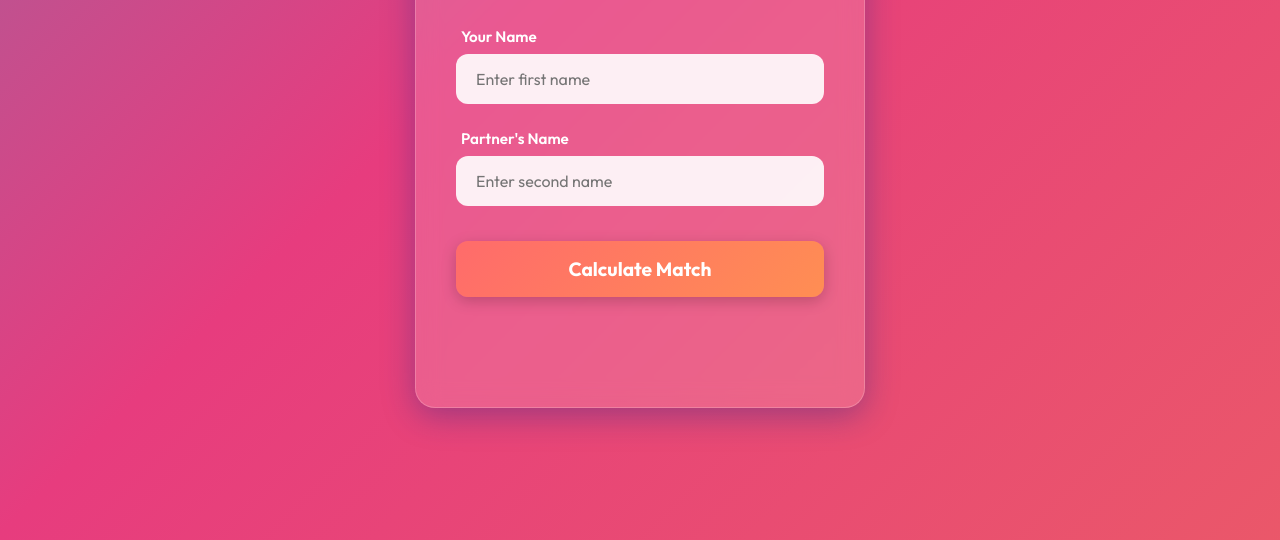
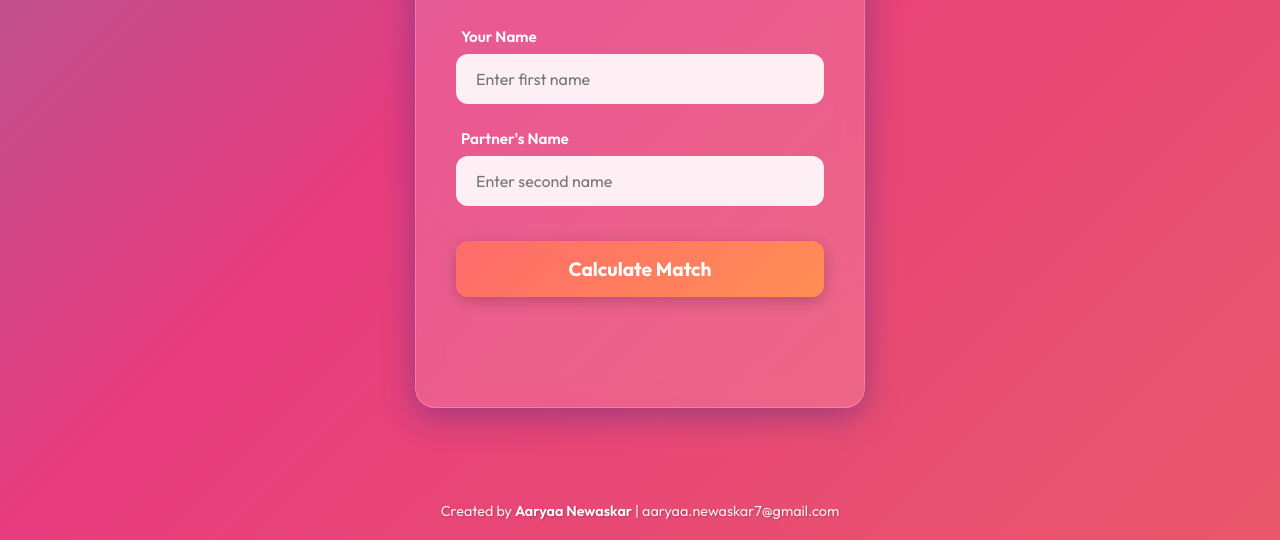
Before and after one commit to aryunewaskar77-art/flames, a plain HTML site: page Desktop/flames/index.html in a window 1280 px wide. Shown: the part 260-800 px from the top of the page. Drawn offline with nearby package versions, Linux system fonts and the light colour scheme.

Commit message:
footer added

```diff
--- a/Desktop/flames/index.html
+++ b/Desktop/flames/index.html
@@ -5,6 +5,7 @@
     <meta charset="UTF-8">
     <meta name="viewport" content="width=device-width, initial-scale=1.0">
     <title>Flames Calculator</title>
+    <link rel="icon" href="data:,">
     <!-- Google Fonts -->
     <link rel="preconnect" href="https://fonts.googleapis.com">
     <link rel="preconnect" href="https://fonts.gstatic.com" crossorigin>
@@ -217,6 +218,30 @@
         .popup-overlay.show .popup-content {
             transform: scale(1);
         }
+
+        .footer {
+            position: fixed;
+            bottom: 20px;
+            left: 0;
+            width: 100%;
+            text-align: center;
+            font-size: 0.9rem;
+            color: rgba(255, 255, 255, 0.9);
+            text-shadow: 1px 1px 2px rgba(0, 0, 0, 0.2);
+            z-index: 10;
+        }
+
+        .footer a {
+            color: #fff;
+            text-decoration: none;
+            font-weight: 600;
+            transition: opacity 0.3s ease;
+        }
+
+        .footer a:hover {
+            opacity: 0.8;
+            text-decoration: underline;
+        }
     </style>
 </head>
 
@@ -245,6 +270,10 @@
             Hooray! 🎉
         </div>
     </div>
+
+    <footer class="footer">
+        Created by <a href="mailto:aaryaa.newaskar7@gmail.com">Aaryaa Newaskar</a> | aaryaa.newaskar7@gmail.com
+    </footer>
 
     <script>
         document.getElementById("btn").addEventListener("click", () => {
```
